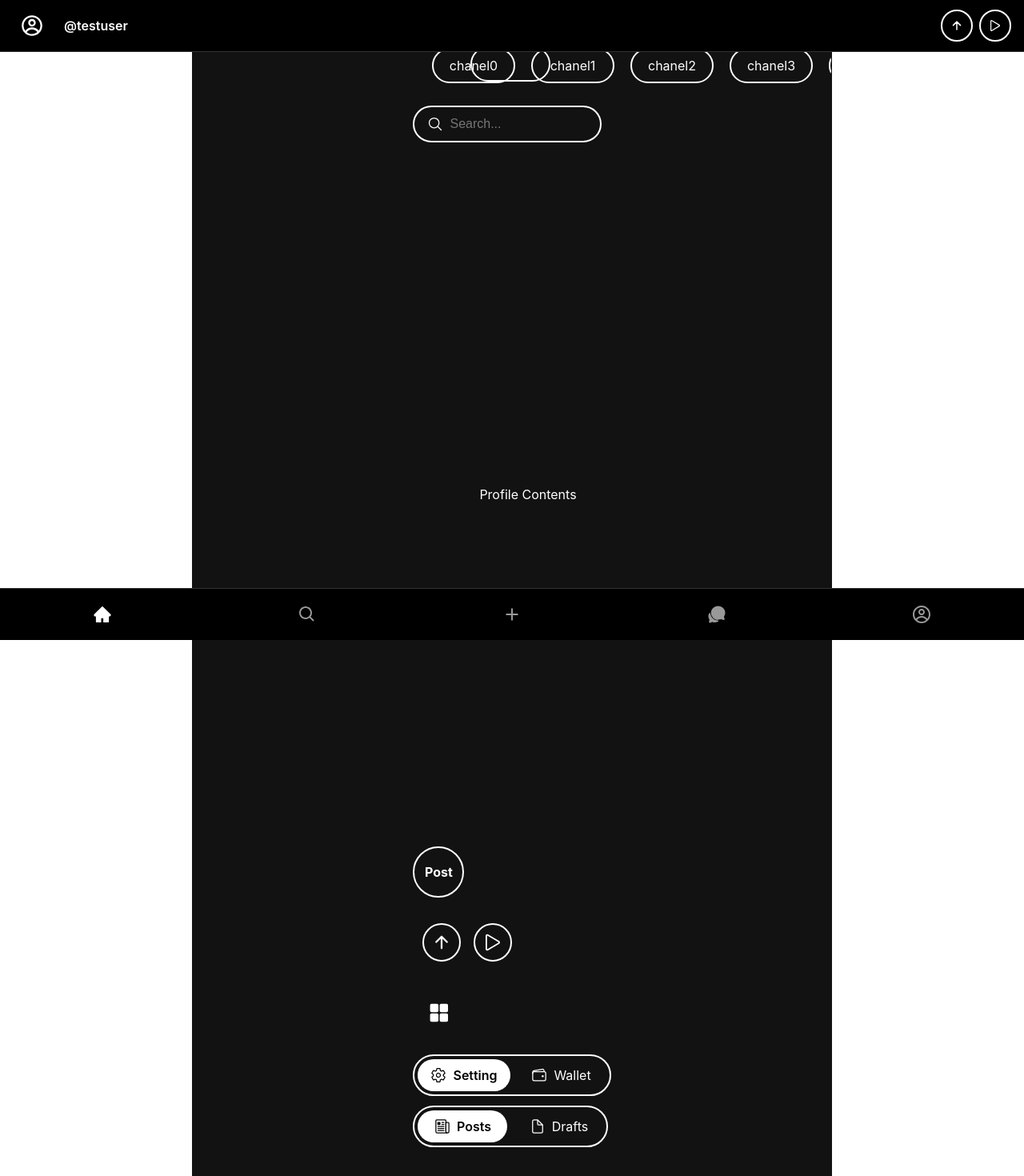
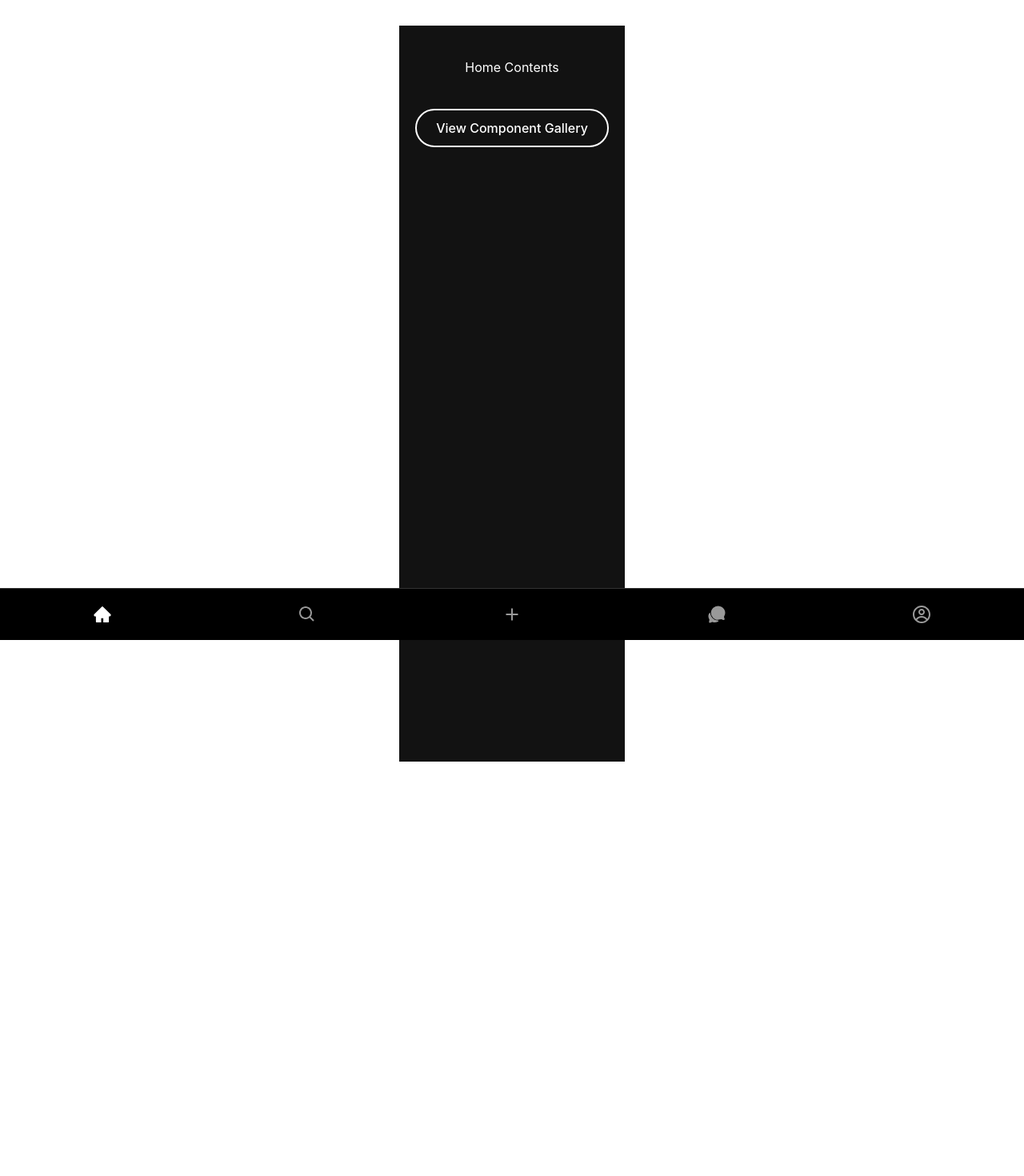
Before and after one commit to brief69/social-mold, a React (Vite) app: page / in a window 1280 px wide. Shown: the top 1470 px of the page at 80% size. After the commit the page ends 984 px from the top, so only its background shows below. Built offline with nearby package versions, Linux system fonts and the light colour scheme.

Commit message:
feat: Implement screen navigation and side nav toggle

```diff
--- a/src/App.tsx
+++ b/src/App.tsx
@@ -1,35 +1,23 @@
 import { useState } from 'react'
-import { NavBar, SideNavBar, SwapActionButton, PostButton, Profile, SearchForm, SideAction, ViewSwapActionButton, Chanel, Tab, Post } from './components'
+import {
+  NavBar,
+  SideNavBar,
+  Post,
+  ComponentGallery,
+  Home,
+  Search,
+  Chat,
+  Profile
+} from './components'
 import { ThemeProvider } from './theme/ThemeContext'
-import { IoWalletOutline, IoSettingsOutline, IoDocumentOutline, IoNewspaperOutline } from 'react-icons/io5'
 import './App.css'
 
 function App() {
   const [showSideNav, setShowSideNav] = useState(false);
   const [activeScreen, setActiveScreen] = useState('home');
 
-  const handleTabChange = (tabId: string, type: 'settings' | 'posts') => {
-    console.log(`Selected ${type} tab: ${tabId}`);
-  };
-
   const handleNavSwap = (isPlayRight: boolean) => {
     setShowSideNav(isPlayRight);
-  };
-
-  const handleLike = () => {
-    console.log('Like action');
-  };
-
-  const handleShare = () => {
-    console.log('Share action');
-  };
-
-  const handleComment = () => {
-    console.log('Comment action');
-  };
-
-  const handleProfile = () => {
-    console.log('Profile action');
   };
 
   const handleNavTabChange = (tab: string) => {
@@ -38,58 +26,20 @@ function App() {
 
   const renderMainContent = () => {
     switch (activeScreen) {
+      case 'home':
+        return <Home onNavigate={handleNavTabChange} />;
+      case 'search':
+        return <Search />;
       case 'post':
         return <Post />;
+      case 'chat':
+        return <Chat />;
       case 'profile':
         return <Profile />;
+      case 'gallery':
+        return <ComponentGallery />;
       default:
-        return (
-          <>
-            <div style={{ width: '100%', maxWidth: '800px' }}>
-              <Chanel />
-            </div>
-            <div style={{
-              display: 'flex',
-              gap: '40px',
-              alignItems: 'flex-start'
-            }}>
-              <div style={{
-                display: 'flex',
-                flexDirection: 'column',
-                gap: '20px',
-              }}>
-                <SearchForm />
-                <Profile />
-                <PostButton />
-                <SwapActionButton onPlayDirectionChange={handleNavSwap} />
-                <ViewSwapActionButton />
-                <div style={{ display: 'flex', flexDirection: 'column', gap: '12px' }}>
-                  <Tab
-                    items={[
-                      { id: '0', label: 'Setting', icon: <IoSettingsOutline size={20} /> },
-                      { id: '1', label: 'Wallet', icon: <IoWalletOutline size={20} /> }
-                    ]}
-                    onTabChange={(id) => handleTabChange(id, 'settings')}
-                  />
-                  <Tab
-                    items={[
-                      { id: '0', label: 'Posts', icon: <IoNewspaperOutline size={20} /> },
-                      { id: '1', label: 'Drafts', icon: <IoDocumentOutline size={20} /> }
-                    ]}
-                    onTabChange={(id) => handleTabChange(id, 'posts')}
-                  />
-                </div>
-              </div>
-              <SideAction
-                onLike={handleLike}
-                onShare={handleShare}
-                onComment={handleComment}
-                onProfile={handleProfile}
-                position="right"
-              />
-            </div>
-          </>
-        );
+        return <Home onNavigate={handleNavTabChange} />;
     }
   };
 
@@ -109,9 +59,9 @@ function App() {
           {renderMainContent()}
         </div>
         {showSideNav ? (
-          <SideNavBar onTabChange={handleNavTabChange} />
+          <SideNavBar onTabChange={handleNavTabChange} onSwap={handleNavSwap} />
         ) : (
-          <NavBar onTabChange={handleNavTabChange} />
+          <NavBar onTabChange={handleNavTabChange} onSwap={handleNavSwap} />
         )}
       </div>
     </ThemeProvider>
--- a/src/components/common/NavBar.tsx
+++ b/src/components/common/NavBar.tsx
@@ -9,6 +9,7 @@ import '../../styles/animations.css';
 
 interface NavBarProps {
   onTabChange?: (tab: string) => void;
+  onSwap?: (isPlayRight: boolean) => void;
 }
 
 const NavBar: React.FC<NavBarProps> = ({ onTabChange }) => {
--- a/src/components/common/SideNavBar.tsx
+++ b/src/components/common/SideNavBar.tsx
@@ -9,6 +9,7 @@ import '../../styles/animations.css';
 
 interface SideNavBarProps {
   onTabChange?: (tab: string) => void;
+  onSwap?: (isPlayRight: boolean) => void;
 }
 
 const SideNavBar: React.FC<SideNavBarProps> = ({ onTabChange }) => {
--- a/src/components/index.ts
+++ b/src/components/index.ts
@@ -18,3 +18,5 @@ export { default as Chat } from './layout/Chat';
 export { default as SideAction } from './layout/SideAction';
 export { default as Post } from './layout/Post';
 export { default as ComponentGallery } from './layout/ComponentGallery';
+export { default as Home } from './layout/Home';
+export { default as Search } from './layout/Search';
--- a/src/components/layout/Home.tsx
+++ b/src/components/layout/Home.tsx
@@ -1,11 +1,15 @@
 import React from 'react';
 import { useTheme } from '../../theme/ThemeContext';
 
-const Home: React.FC = () => {
+interface HomeProps {
+  onNavigate?: (screen: string) => void;
+}
+
+const Home: React.FC<HomeProps> = ({ onNavigate }) => {
   const theme = useTheme();
 
   const handleGalleryClick = () => {
-    // TODO: ギャラリーページへの遷移処理を実装
+    onNavigate?.('gallery');
   };
 
   return (
```
